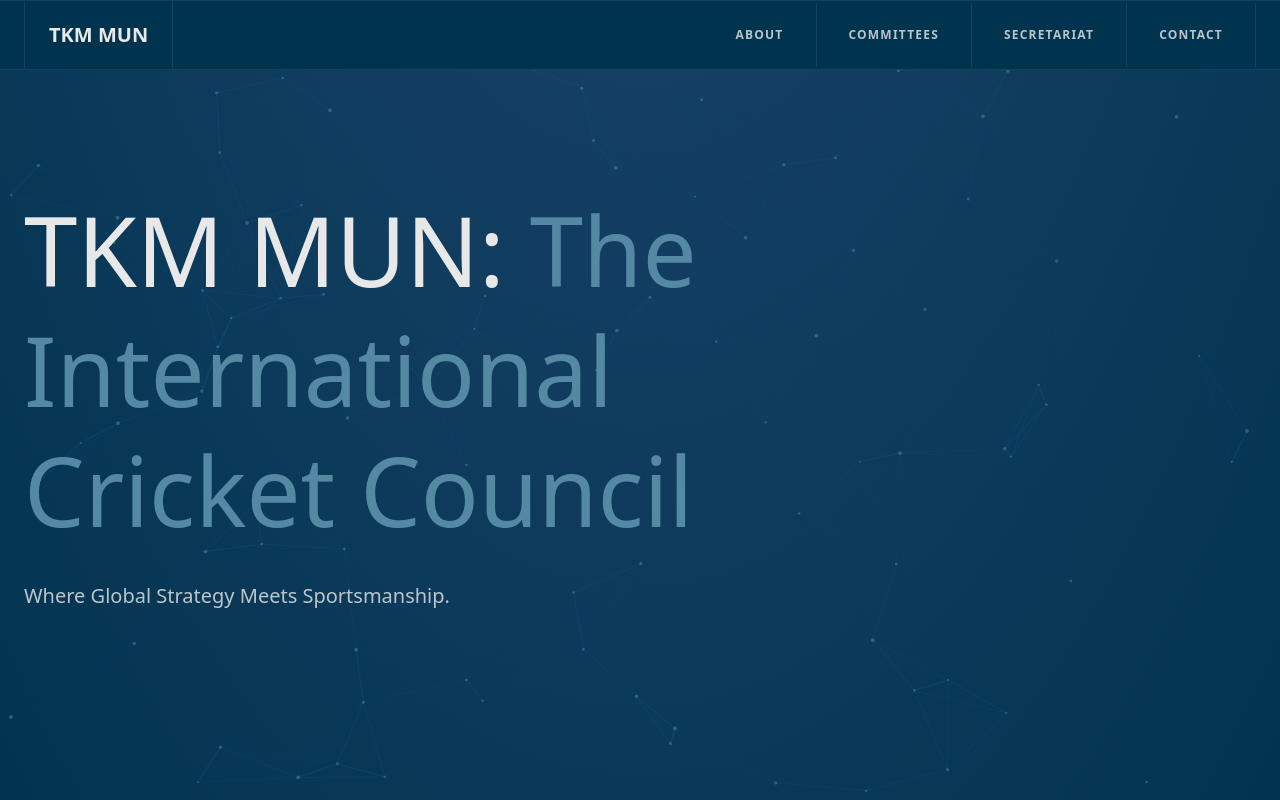
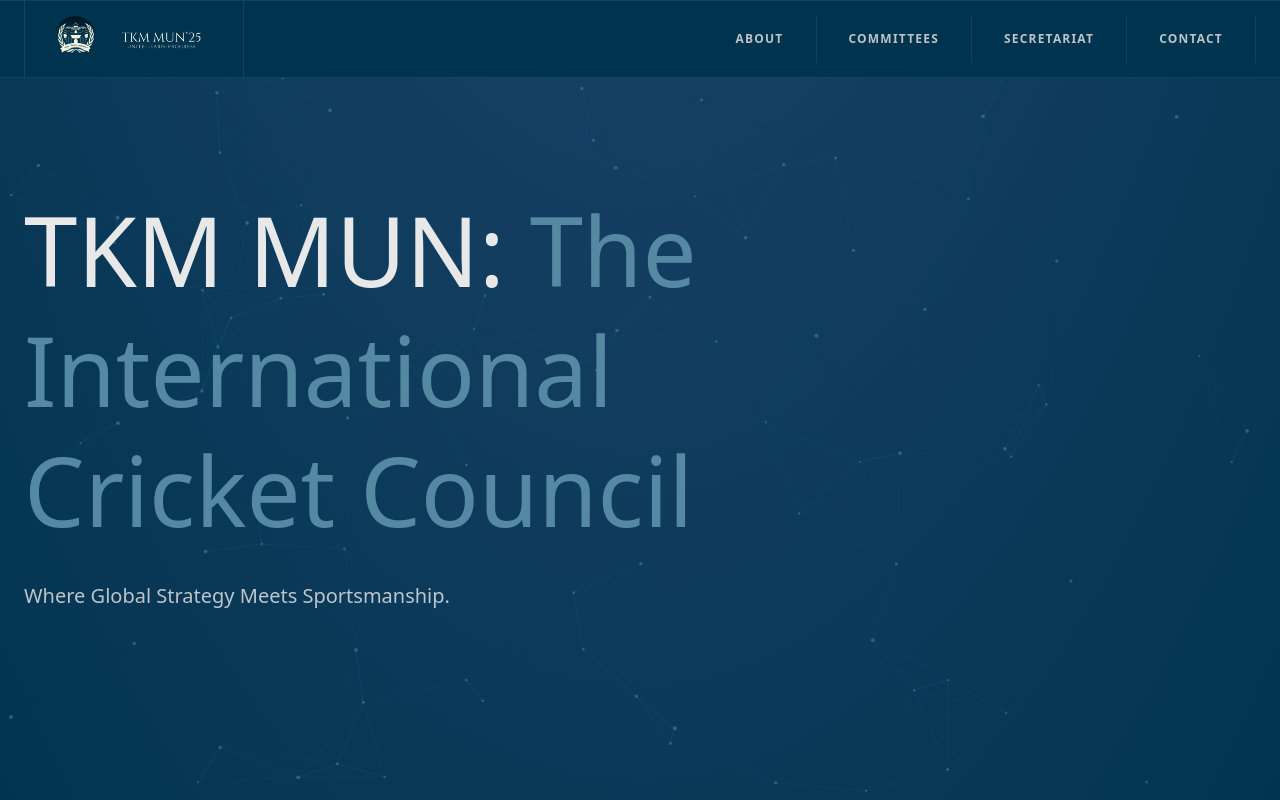
Before and after one commit to m-irfan-km-rjk/MUN-Website, a Next.js app: page / in a window 1280 px wide. Shown: the top 800 px of the page. Built offline with nearby package versions, Linux system fonts and the light colour scheme.

Commit message:
added logo in navbar section

```diff
--- a/src/components/Navbar.jsx
+++ b/src/components/Navbar.jsx
@@ -2,6 +2,7 @@
 
 import React, { useState } from 'react';
 import Link from 'next/link';
+import Image from 'next/image';
 import { FaBars, FaTimes } from 'react-icons/fa';
 import { motion, AnimatePresence } from 'framer-motion';
 
@@ -17,34 +18,41 @@
         {/* Logo */}
         <Link
           href="/"
-          className="text-xl font-bold text-text-primary px-6 py-5 border-x border-mid-blue/20"
+          className="flex items-center px-6 py-2 border-x border-mid-blue/20"
         >
-          TKM MUN
+          <Image
+            src="/header1.png"
+            alt="TKM MUN Logo"
+            width={170}
+            height={40}
+            priority
+            className="object-contain"
+          />
         </Link>
 
         {/* Desktop Nav */}
         <div className="hidden md:flex items-center h-full">
           <Link
             href="#about"
-            className="text-light-gray/80 hover:text-white transition-colors duration-300 uppercase text-xs tracking-widest font-semibold px-8 py-6 border-r border-mid-blue/20"
+            className="text-light-gray/80 hover:text-white transition-colors duration-300 uppercase text-xs tracking-widest font-semibold px-8 py-4 border-r border-mid-blue/20"
           >
             About
           </Link>
           <Link
             href="#committees"
-            className="text-light-gray/80 hover:text-white transition-colors duration-300 uppercase text-xs tracking-widest font-semibold px-8 py-6 border-r border-mid-blue/20"
+            className="text-light-gray/80 hover:text-white transition-colors duration-300 uppercase text-xs tracking-widest font-semibold px-8 py-4 border-r border-mid-blue/20"
           >
             Committees
           </Link>
           <Link
             href="#team"
-            className="text-light-gray/80 hover:text-white transition-colors duration-300 uppercase text-xs tracking-widest font-semibold px-8 py-6 border-r border-mid-blue/20"
+            className="text-light-gray/80 hover:text-white transition-colors duration-300 uppercase text-xs tracking-widest font-semibold px-8 py-4 border-r border-mid-blue/20"
           >
             Secretariat
           </Link>
           <Link
             href="#contact"
-            className="text-light-gray/80 hover:text-white transition-colors duration-300 uppercase text-xs tracking-widest font-semibold px-8 py-6 border-r border-mid-blue/20"
+            className="text-light-gray/80 hover:text-white transition-colors duration-300 uppercase text-xs tracking-widest font-semibold px-8 py-4 border-r border-mid-blue/20"
           >
             Contact
           </Link>
```
Also changed, not shown: public/header1.png (added).
